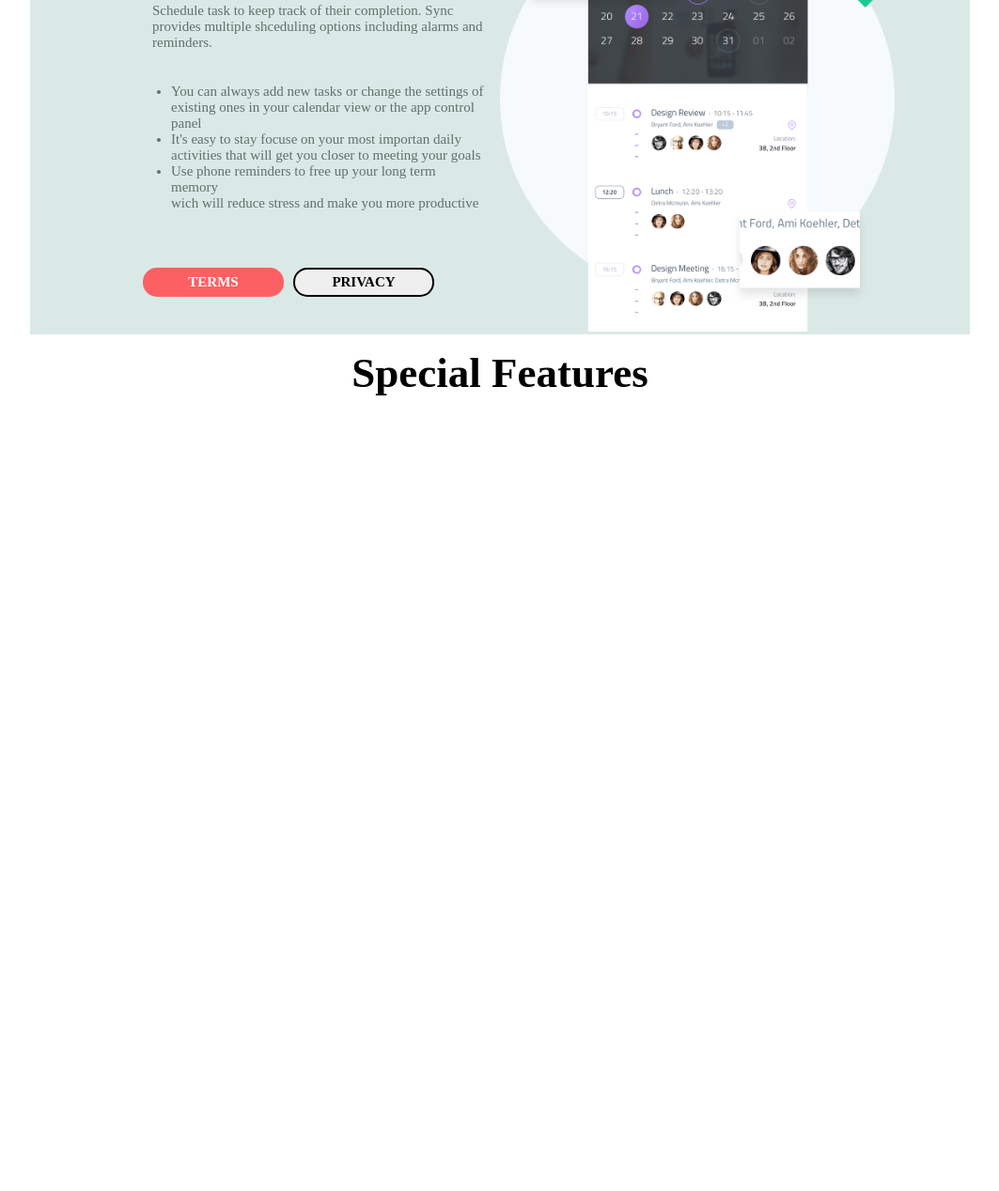
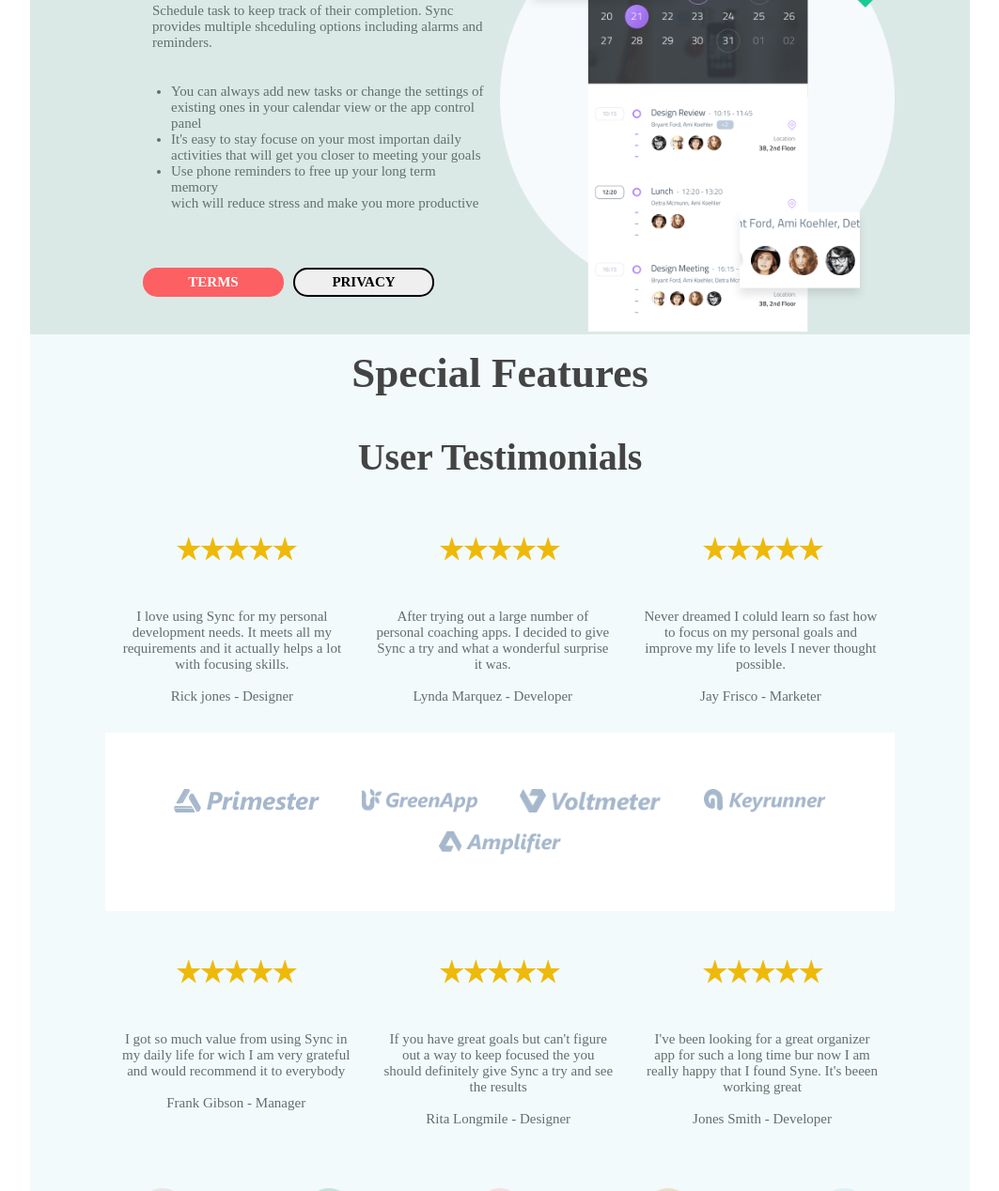
Before and after one commit to Ninetthe/WebStaticReplica, a plain HTML site: page index.html in a window 1280 px wide. Shown: the part 1532-2800 px from the top of the page at 94% size, without its empty margins (108-1171 px from the left). Before the commit the page ends 1970 px from the top, so only its background shows below. Drawn offline with Linux system fonts and the light colour scheme.

Commit message:
Tercera vista terminada de replica web estática 2

```diff
--- a/index.html
+++ b/index.html
@@ -8,6 +8,7 @@
     <link rel="stylesheet" href="styles/navbar.css">
     <link rel="stylesheet" href="styles/main.css">
     <link rel="stylesheet" href="styles/description.css">
+    <link rel="stylesheet" href="styles/testimonials.css">
 </head>
 <body>
     <navb class="navbar">
@@ -92,9 +93,14 @@
         </section>
         <h3 id="titulo_special_feautures">Special Features</h3>
     </section>
-        <!--<section class="screens">
-            <h3>User Testimonials</h3>
-            <div>
+    <section class="testimonials">
+            <h3 class="user_testimonials">User Testimonials</h3>
+            <div class="star">
+                <img src="images/estrellas.png" alt="Estrellas">
+                <img src="images/estrellas.png" alt="Estrellas">
+                <img src="images/estrellas.png" alt="Estrellas">
+            </div>
+            <div class="linea_comentario_uno">
                 <p>I love using Sync for my personal <br>
                 development needs. It meets all my <br>
                 requirements and it actually helps a lot <br>
@@ -107,18 +113,23 @@
                 to focus on my personal goals and <br>
                 improve my life to levels I never thought <br>
                 possible. <br><br>Jay Frisco - Marketer</p>
-            <div>
-                <img src="#" alt="">
-                <img src="#" alt="">
-                <img src="#" alt="">
-                <img src="#" alt="">
-                <img src="#" alt="">
             </div>
-            <div>
+            <div class="logo_testimonials">
+                <img src="images/customer-logo-1.png" alt="Logo Primester">
+                <img src="images/customer-logo-2.png" alt="Logo GreenApp">
+                <img src="images/customer-logo-3.png" alt="Logo Voltmeter">
+                <img src="images/customer-logo-4.png" alt="Logo Keyrunner">
+                <img src="images/customer-logo-5.png" alt="Logo Amplifier">
+            </div>
+            <div class="star_dos">
+                <img src="images/estrellas.png" alt="Estrellas">
+                <img src="images/estrellas.png" alt="Estrellas">
+                <img src="images/estrellas.png" alt="Estrellas">
+            </div>
+            <div class="linea_comentario_dos">
                 <p>I got so much value from using Sync in <br>
                 my daily life for wich I am very grateful <br>
                 and would recommend it to everybody <br><br>Frank Gibson - Manager</p>
-            </div>
                 <p>If you have great goals but can't figure <br>
                 out a way to keep focused the you <br>
                 should definitely give Sync a try and see <br>
@@ -127,40 +138,26 @@
                 <p>I've been looking for a great organizer <br>
                 app for such a long time bur now I am <br>
                 really happy that I found Syne. It's beeen <br>
-            working great <br>
-            <br>Jones Smith - Developer</p>
+                working great <br>
+                <br>Jones Smith - Developer</p>
             </div>
-            <ul>
-                <li >
-                <img src="images/grupos.png" alt="grupo">
-                231 <br>Happy Users
-                </li>
-                <li>
-                    <img src="images/etiqueta.png" alt="etiqueta">
-                    385 <br>Issues Solved
-                </li>
-                <li>
-                    <img src="images/settigns.png" alt="Settings">
-                    159 <br>Good Review
-                </li>
-                <li>
-                    <img src="images/globo_texto.png" alt="Glovo Texto">
-                    127 <br>Case Studies
-                </li>
-                <li>
-                    <img src="images/cohete.png" alt="Space Cohete">
-                    211 <br>Orders Received
-                </li>
+            <ul class="icons_general">
+                <li class="list_grup"><img class="icon_grup_main" src="images/grupo (2).png" alt="Grup">231 <p>Happy Users</p></li>
+                <li class="lis_label"><img class="icon_label_main" src="images/codigo (1).png" alt="Label">385 <p>Issues Solved</p></li>
+                <li class="lis_settings"><img class="icon_settings_main" src="images/configuraciones (2).png" alt="Settings">159 <p>Good Reviews</p></li>
+                <li class="lis_balloon"><img class="icon_balloon_main" src="images/globos-de-texto (2).png" alt="Balloon">127 <p>Case Studies</p></li>
+                <li class="lis_space"><img class="icon_space_main" src="images/silueta-de-nave-espacial-pequena.png" alt="Space">211 <p>Orders Received</p></li>
+            </ul>
             </ul>
         </section>
         <section>
             <div>
-                <img src="images/decorative-green-diamond.svg" alt="">
+               <!----<img src="images/decorative-green-diamond.svg" alt="">
                 <img src="images/decorative-blue-circle.svg" alt="">
                 <img src="images/download-iphone.png" alt="">
                 <img src="images/decorative-yellow-circle.svg" alt="">
             </div>
-            <ul>
+            <!----<ul>
                 <li>
                     <p>Do you feel like you're wasting time with small stuff instead of working towards your goals? Start <br>using Sync to organize your time and get a grip on your personal development</p>
                 </li>
--- a/styles/description.css
+++ b/styles/description.css
@@ -128,6 +128,7 @@ ul li {
     border: solid 2px;
 }
 #titulo_special_feautures {
+    background-color: #f3fafb;
     font-family: italic;
     font-size: 45px;
     text-align: center;
--- a/styles/main.css
+++ b/styles/main.css
@@ -32,7 +32,7 @@ h3 {
     font-family: italic;
     font-size: 3em;
     margin: 0;
-    color: #44444;
+    color: #444444;
 }
 p {
     font-family: italic;
--- /dev/null
+++ b/styles/testimonials.css
@@ -0,0 +1,69 @@
+.testimonials {
+    margin: auto;
+    padding: 15px 80px;
+    background-color: #f3fafb;
+}
+.testimonials h3 {
+    color: #444444;
+    text-align: center;
+    padding: 10px 0px;
+}
+.star {
+    display: flex;
+    justify-content: space-around;
+    margin: 0;
+    padding: 0;
+}
+.linea_comentario_uno {
+    display: flex;
+    justify-content: space-around;
+    font-family: italic;
+}
+.linea_comentario_uno p {
+    padding: 0;
+    text-align: center;
+    margin: 0px 0px 30px 0px;
+}
+.logo_testimonials {
+    display: flex;
+    justify-content: space-around;
+    flex-wrap: wrap;
+    padding: 50px;
+    background-color: white;
+}
+.logo_testimonials img {
+    height: 25px;
+    margin: 10px;
+}
+.star_dos {
+    display: flex;
+    justify-content: space-around;
+    margin: 0;
+    padding: 0;
+}
+.linea_comentario_dos {
+    display: flex;
+    justify-content: space-around;
+    font-family: italic;
+}
+.linea_comentario_dos p {
+    padding: 0;
+    text-align: center;
+    margin: 0px 0px 30px 0px;
+}
+.icons_general {
+    display: flex;
+    flex-wrap: wrap;
+    justify-content: space-between;
+
+    padding: 20px 0px;
+}
+.icons_general li {
+    display: flex;
+    justify-content: center;
+    font-size: 40px;
+}
+.icons_general li p {
+    text-align: center;
+    padding: 0;
+}
```
Also changed, not shown: images/customer-logo-1.png (added), images/customer-logo-2.png (added), images/customer-logo-3.png (added), images/customer-logo-4.png (added), images/customer-logo-5.png (added), images/estrellas.png (added).
